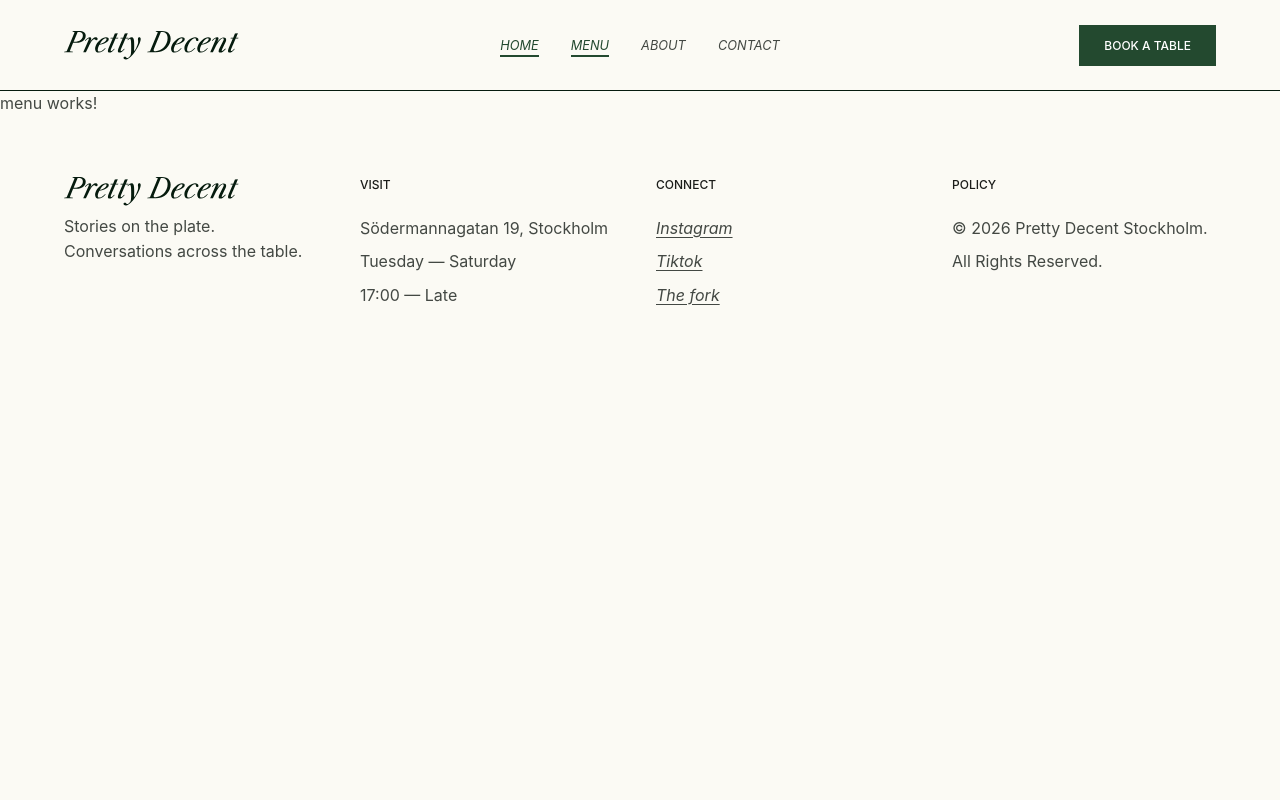
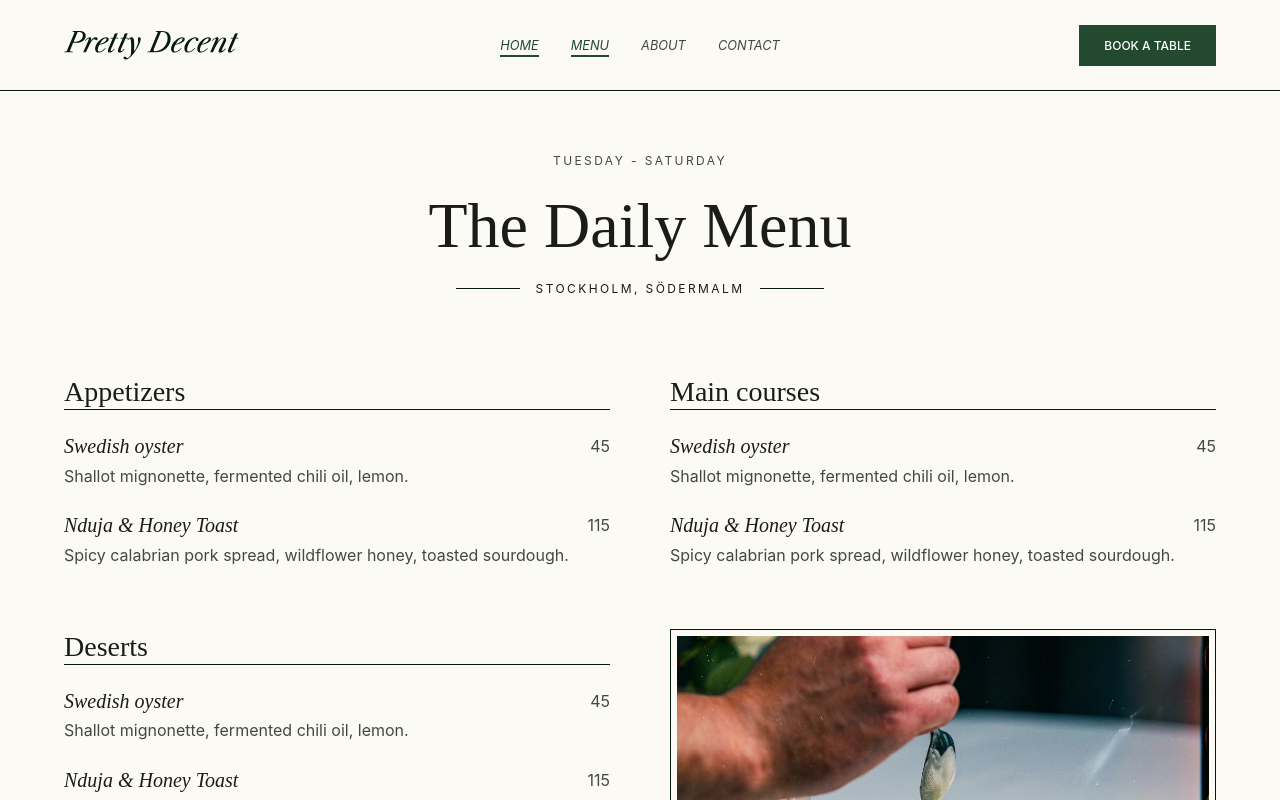
Before and after one commit to Jwcub/PrettyDecent_frontend, an Angular app: page /menu in a window 1280 px wide. Shown: the top 800 px of the page. Built offline with nearby package versions, Linux system fonts and the light colour scheme.

Commit message:
Skapa design för meny

```diff
--- a/src/app/app.css
+++ b/src/app/app.css
@@ -0,0 +1,5 @@
+@media (max-width: 767px) {
+    main {
+        padding-top: 70px;
+    }
+}
--- a/src/app/layout/footer/footer.css
+++ b/src/app/layout/footer/footer.css
@@ -1,3 +1,7 @@
+footer {
+    border-top: 1px solid #061B0E;
+}
+
 footer h3 {
     font-family: var(--font-sans);
     font-style: normal;
@@ -9,8 +13,8 @@ footer h3 {
 .footer-container {
     display: grid;
     grid-template-columns: repeat(4, 1fr);
-    margin-top: 60px;
-    margin-bottom: 60px;
+    padding-top: 60px;
+    padding-bottom: 60px;
     gap: var(--space-xl);
 
     & > div {
--- a/src/app/layout/header/header.css
+++ b/src/app/layout/header/header.css
@@ -91,8 +91,11 @@ header {
 
 @media (max-width: 767px) {
   .header-container {
+    position: fixed;
+    background-color: var(--bg-main);
     grid-template-columns: 1fr 1fr;
     height: 70px;
+    border-bottom: 1px solid #061B0E;
   }
 
   .header-actions {
--- a/src/app/pages/homepage/homepage.css
+++ b/src/app/pages/homepage/homepage.css
@@ -104,7 +104,6 @@
 }
 
 .concept {
-    border-bottom: 1px solid #061B0E;
     padding-top: 64px;
     padding-bottom: 64px;
     margin: 0;
--- a/src/app/pages/menu/menu.css
+++ b/src/app/pages/menu/menu.css
@@ -0,0 +1,70 @@
+.menu-container {
+    padding-top: 60px;
+    padding-bottom: 60px;
+}
+
+.menu-title {
+    display: flex;
+    flex-direction: column;
+    align-items: center;
+}
+
+.menu-title h1 {
+    margin: 0 0 0.2em 0;
+    padding: 0;
+}
+
+.menu-title_open, .menu-title_location {
+    text-transform: uppercase;
+    font-size: 0.75rem;
+    letter-spacing: 2.4px;
+}
+
+.menu-title_location {
+    color: var(--text-dark);
+}
+
+.menu-title_location::before,
+.menu-title_location::after {
+    display: inline-block;
+    content: "";
+    border-top: 1px solid var(--tertiary-color);
+    width: 4rem;
+    margin: 0 1rem;
+    transform: translateY(-0.25rem);
+}
+
+.menu {
+    margin-top: 60px;
+    display: grid;
+    grid-template-columns: repeat(2, 1fr);
+    gap: 60px;
+}
+
+.menu h2 {
+    font-size: 28px;
+    border-bottom: 1px solid var( --tertiary-color);
+    width: 100%;
+    margin: 0;
+}
+
+.menu h3 {
+    font-size: 20px;
+    font-family: var(--font-serif);
+    flex: 80%;
+    padding: 0;
+    margin: 0;
+}
+
+.menu-section {
+    display: flex;
+    flex-direction: column;
+    gap: var(--space-lg);
+}
+
+.menu-item {
+    display: flex;
+    justify-content: space-between;
+    flex-wrap: wrap;
+    gap: var(--space-xs);
+}
--- a/src/app/pages/menu/menu.html
+++ b/src/app/pages/menu/menu.html
@@ -1 +1,80 @@
-<p>menu works!</p>
+<div class="container menu-container">
+    <section class="menu-title">
+        <p class="menu-title_open">Tuesday - Saturday</p>
+        <h1>The Daily Menu</h1>
+        <p class="menu-title_location">Stockholm, Södermalm</p>
+    </section>
+
+    <section class="menu">
+        <article class="menu-section">
+            <h2>Appetizers</h2>
+
+            <div class="menu-item">
+                <h3>Swedish oyster</h3>
+                <span>45</span>
+                <span>Shallot mignonette, fermented chili oil, lemon.</span>
+            </div>
+
+            <div class="menu-item">
+                <h3>Nduja & Honey Toast</h3>
+                <span>115</span>
+                <span>Spicy calabrian pork spread, wildflower honey, toasted sourdough.</span>
+            </div>
+        </article>
+
+        <article class="menu-section">
+            <h2>Main courses</h2>
+
+            <div class="menu-item">
+                <h3>Swedish oyster</h3>
+                <span>45</span>
+                <span>Shallot mignonette, fermented chili oil, lemon.</span>
+            </div>
+
+            <div class="menu-item">
+                <h3>Nduja & Honey Toast</h3>
+                <span>115</span>
+                <span>Spicy calabrian pork spread, wildflower honey, toasted sourdough.</span>
+            </div>
+        </article>
+
+        <article class="menu-section">
+            <h2>Deserts</h2>
+            <div class="menu-item">
+                <h3>Swedish oyster</h3>
+                <span>45</span>
+                <span>Shallot mignonette, fermented chili oil, lemon.</span>
+            </div>
+
+            <div class="menu-item">
+                <h3>Nduja & Honey Toast</h3>
+                <span>115</span>
+                <span>Spicy calabrian pork spread, wildflower honey, toasted sourdough.</span>
+            </div>
+        </article>
+
+        <div class="col2">
+            <img src="food.png" alt="Fish dish" class="imageframe">
+        </div>
+
+        <article class="menu-section">
+            <h2>Wines</h2>
+
+            <div class="menu-item">
+                <span>Shallot mignonette, fermented chili oil, lemon.</span>
+                <span>45</span>
+            </div>
+        </article>
+
+        <article class="menu-section">
+            <h2>Other drinks</h2>
+
+            <div class="menu-item">
+                <span>Shallot mignonette, fermented chili oil, lemon.</span>
+                <span>45</span>
+            </div>
+        </article>
+    </section>
+
+
+</div>
```
Also changed, not shown: public/food.png (added).
